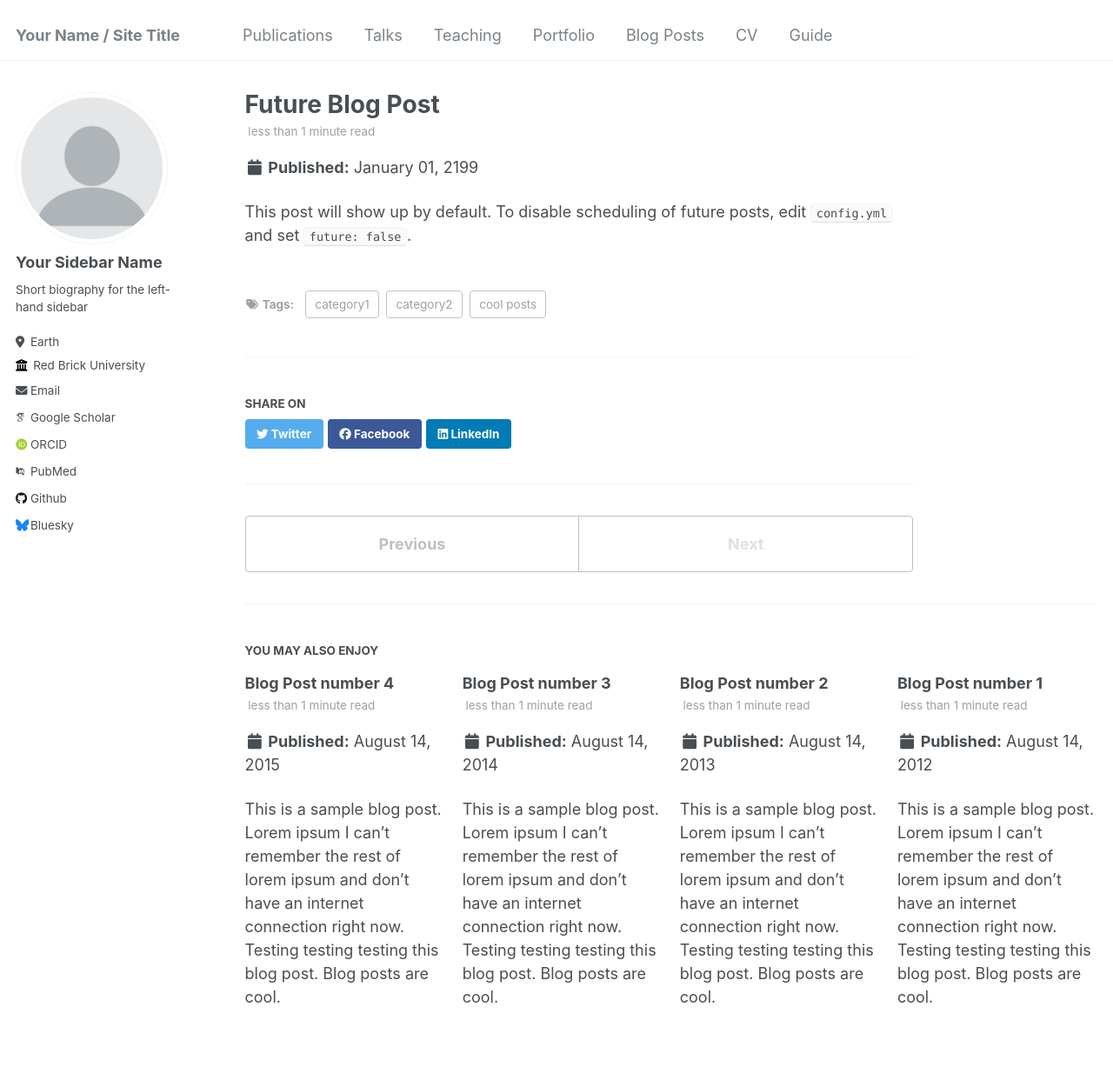
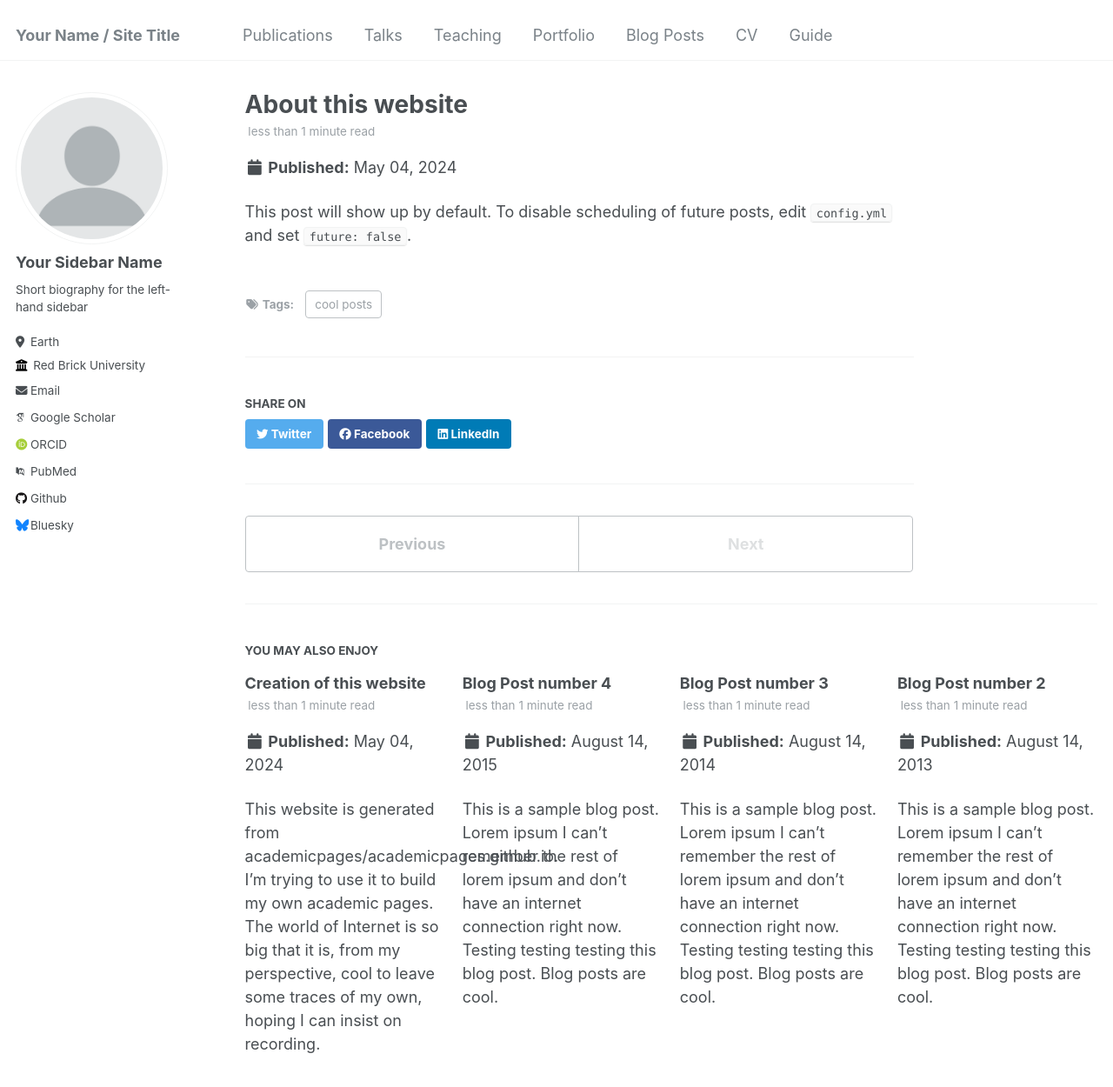
Before and after one commit to ZsKami/ZsKami.github.io, a Jekyll site: the page built from _posts/2199-01-01-future-post.md, in a window 1280 px wide and 1400 px high. Shown: the top 1250 px of the window at 87% size. Built offline with Jekyll 4.4.1, drawn with Linux system fonts in a browser that asks for light colours; some web fonts are replaced.

Commit message:
chore: Update blog post titles and dates

```diff
--- a/_posts/2012-08-14-blog-post-1.md
+++ b/_posts/2012-08-14-blog-post-1.md
@@ -1,14 +1,14 @@
 ---
-title: 'Blog Post number 1'
-date: 2012-08-14
-permalink: /posts/2012/08/blog-post-1/
+title: 'Creation of this website'
+date: 2024-05-04
+permalink: /posts/2024/05/blog-post-1/
 tags:
   - cool posts
   - category1
   - category2
 ---
 
-This is a sample blog post. Lorem ipsum I can't remember the rest of lorem ipsum and don't have an internet connection right now. Testing testing testing this blog post. Blog posts are cool.
+This website is generated from academicpages/academicpages.github.io. I'm trying to use it to build my own academic pages. The world of Internet is so big that it is, from my perspective, cool to leave some traces of my own, hoping I can insist on recording.
 
 Headings are cool
 ======
--- a/_posts/2199-01-01-future-post.md
+++ b/_posts/2199-01-01-future-post.md
@@ -1,11 +1,9 @@
 ---
-title: 'Future Blog Post'
-date: 2199-01-01
-permalink: /posts/2012/08/blog-post-4/
+title: 'About this website'
+date: 2024-05-04
+permalink: /posts/2024/05/blog-post/
 tags:
   - cool posts
-  - category1
-  - category2
 ---
 
 This post will show up by default. To disable scheduling of future posts, edit `config.yml` and set `future: false`.
```
